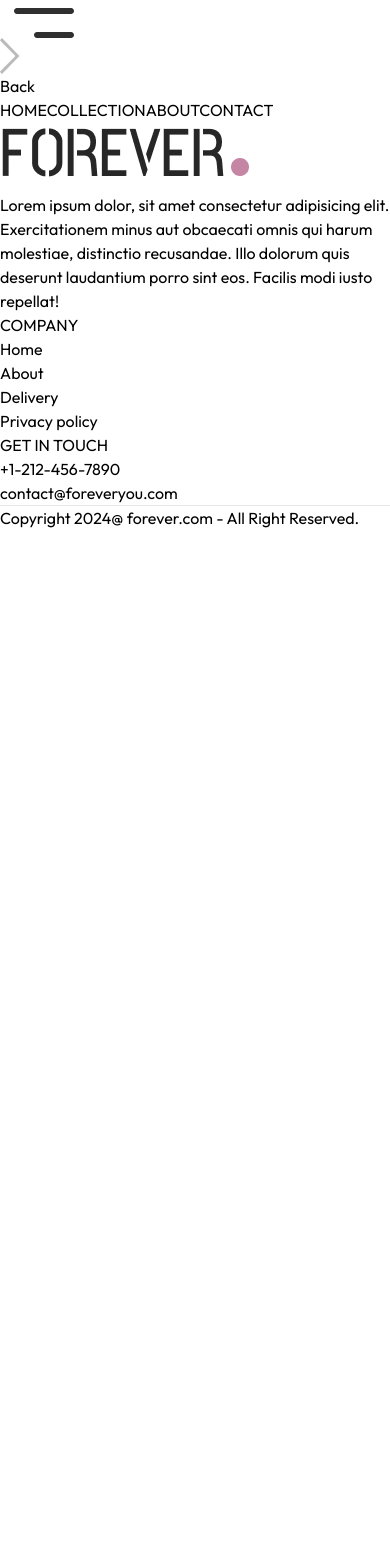
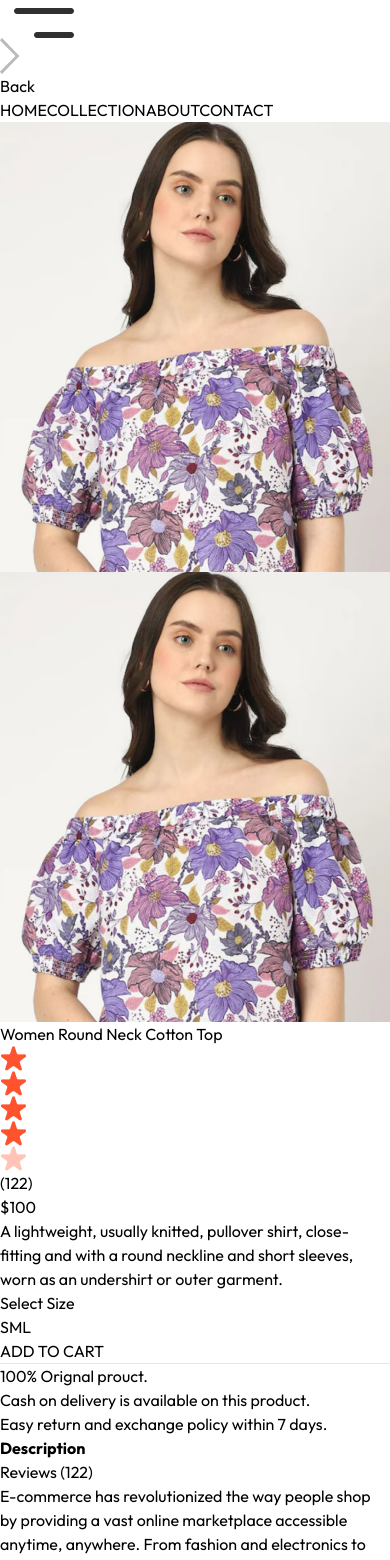
Before and after one commit to AliMujtaba68/E-commerce_Mern, a React (Vite) app in the folder Mern-app/Frontend/: page /product/aaaaa in a window 390 px wide. Shown: the part 400-1960 px from the top of the page. Before the commit the page ends 930 px from the top, so only its background shows below. Built offline with nearby package versions, Linux system fonts and the light colour scheme.

Commit message:
product-page in pages folder is in progress and Time is 3:15:25 now we will make related-products component

```diff
--- a/Mern-app/Frontend/src/index.css
+++ b/Mern-app/Frontend/src/index.css
@@ -20,6 +20,10 @@
     font-style: normal;
 }
 
+::-webkit-scrollbar {
+    display: none;
+}
+
 @media (max-width:640px) {
     a.active {
         background-color: black;
--- a/Mern-app/Frontend/src/pages/Product.jsx
+++ b/Mern-app/Frontend/src/pages/Product.jsx
@@ -1,11 +1,111 @@
-import React from 'react'
+import React, { useContext, useEffect, useState } from 'react'
+import { useParams } from 'react-router-dom';
+import { ShopContext } from '../context/ShopContext';
+import { assets } from '../assets/assets';
 
 const Product = () => {
-    return (
-        <div>
+
+    const { productId } = useParams();
+
+    const { products, currency } = useContext(ShopContext);
+    const [productData, setProductData] = useState(false);
+    const [image, setImage] = useState('');
+    const [size, setSize] = useState('');
+
+    const fetchProductData = async () => {
+        products.map((item) => {
+
+            if (item._id === productId) {
+                setProductData(item);
+                setImage(item.image[0]);
+                return null;
+            }
+        })
+    }
+
+    useEffect(() => {
+        fetchProductData();
+    }, [productId])
+
+    return productData ? (
+        <div className='border-t-2 pt-10 transition-opacity ease-in duration-500 opacity-100'>
+            {/* Product Data */}
+            <div className='flex gap-12 sm:gap-12 flex-col sm:flex-row'>
+
+                {/* Product Images */}
+                <div className='flex-1 flex flex-col-reverse gap-3 sm:flex-row'>
+                    <div className='flex sm:flex-col overflow-x-auto sm:overflow-y-scroll justify-between sm:justify-normal sm:w-[18.7%] w-full'>
+                        {
+
+                            productData.image.map((item, index) => (
+                                <img onClick={() => setImage(item)} src={item} key={index} className='w-[24%] sm:w-full sm:mb-3 flex-shrink-0 cursor-pointer' alt="" />
+                            ))
+
+                        }
+                    </div>
+
+                    <div className='w-full sm:w-[80%]'>
+                        <img className='w-full h-auto' src={image} alt="" />
+                    </div>
+
+                </div>
+
+                {/* product Info*/}
+                <div className='flex-1'>
+                    <h1 className='font-medium text-2xl mt-2'>{productData.name}</h1>
+                    <div className='flex items-center gap-1 mt-2'>
+                        <img src={assets.star_icon} alt="" className="w-3 5" />
+                        <img src={assets.star_icon} alt="" className="w-3 5" />
+                        <img src={assets.star_icon} alt="" className="w-3 5" />
+                        <img src={assets.star_icon} alt="" className="w-3 5" />
+                        <img src={assets.star_dull_icon} alt="" className="w-3 5" />
+                        <p className='pl-2'>(122)</p>
+                    </div>
+
+                    <p className='mt-5 text-3xl font-medium'>{currency}{productData.price}</p>
+                    <p className='mt-5 text-gray-500 md:w-4/5'>{productData.description}</p>
+                    <div className='flex flex-col gap-4 my-8'>
+                        <p>Select Size</p>
+                        <div className='flex gap-2'>
+                            {productData.sizes.map((item, index) => (
+                                <button onClick={() => setSize(item)} className={`border py-2 px-4 bg-gray-100 ${item === size ? 'border-orange-500' : ''}`} key={index}>{item}</button>
+                            ))}
+                        </div>
+                    </div>
+                    <button className='bg-black text-white px-8 py-3 text-sm active:bg-gray-700'>ADD TO CART</button>
+                    <hr className='mt-8 sm:w-4/5' />
+                    <div className='text-sm text-gray-500 mt-5 flex flex-col gap-1'>
+                        <p>100% Orignal prouct.</p>
+                        <p>Cash on delivery is available on this product.</p>
+                        <p>Easy return and exchange policy within 7 days.</p>
+                    </div>
+                </div>
+            </div>
+
+            {/* Description and Review Section*/}
+            <div className='mt-20'>
+
+                <div className='flex'>
+                    <b className='border px-5 py-3 text-sm'>Description</b>
+                    <p className='border px-5 py-3 text-sm'>Reviews (122)</p>
+                </div>
+
+                <div className='flex flex-col gap-4 border px-6 py-6 text-sm text-gray-500'>
+                    <p>E-commerce has revolutionized the way people shop by providing a vast online marketplace accessible anytime, anywhere.
+                        From fashion and electronics to groceries and services, customers can browse, compare, and purchase products effortlessly.
+                        With secure payment methods and fast shipping options, e-commerce offers a seamless and convenient shopping experience.
+                        It enables businesses to reach a global audience, helping them grow and adapt in today's digital age.
+                    </p>
+                    <p>E-commerce enables easy and convenient online shopping, allowing customers to buy products from anywhere with just a few clicks.
+                        It connects businesses with a global market, transforming traditional shopping into a modern, digital experience.</p>
+                </div>
+
+            </div>
+
+            {/* display related products*/}
 
         </div>
-    )
+    ) : <div className='opacity-0'></div>
 }
 
 export default Product
```
